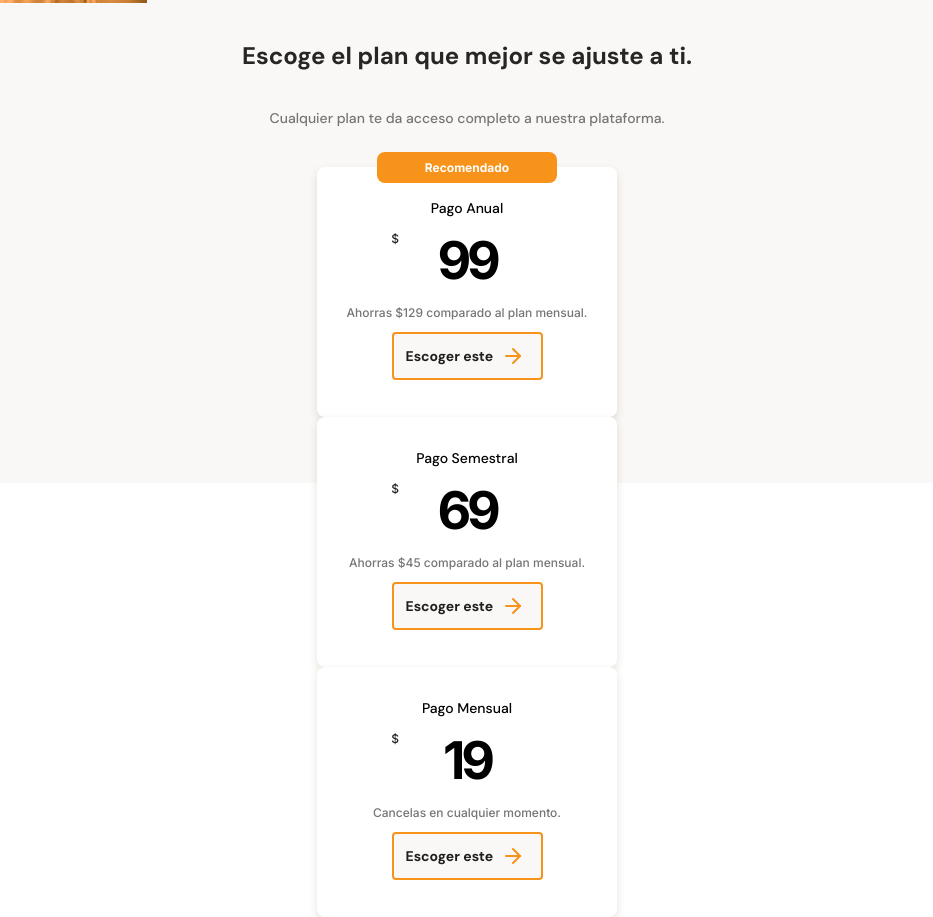
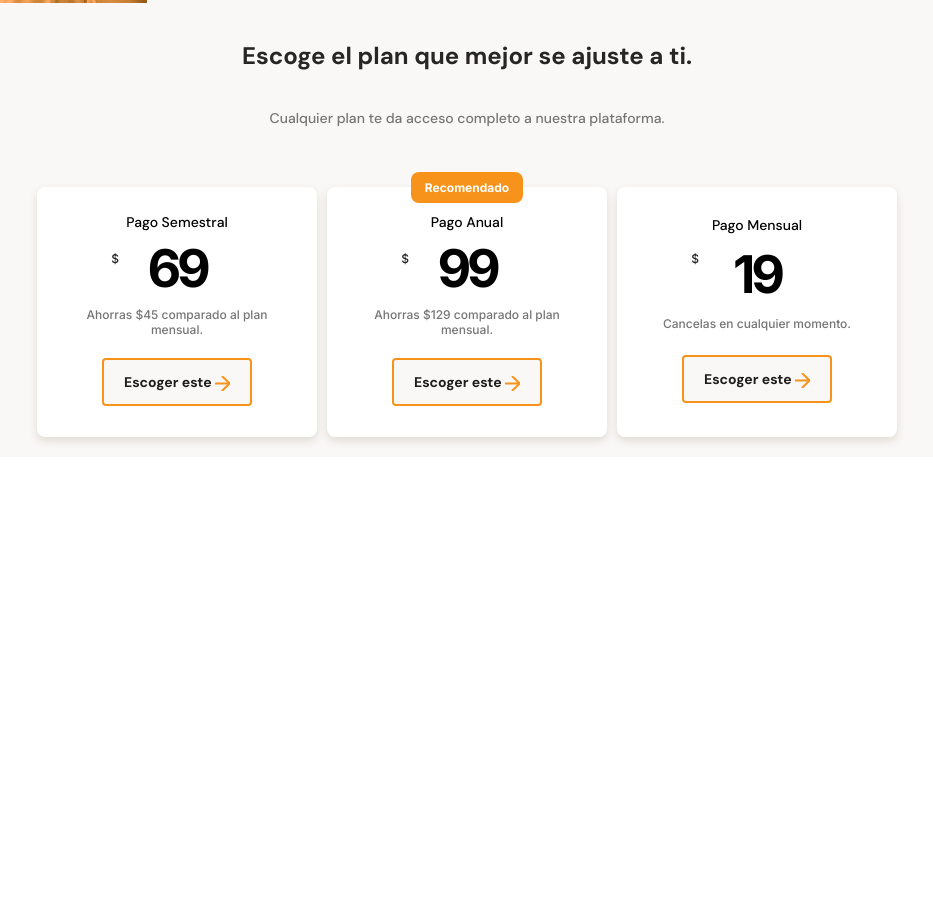
Before and after one commit to odpinerosh/batatabit, a plain HTML site: page index.html in a window 1280 px wide. Shown: the part 2460-3377 px from the top of the page, without its empty margins (173-1106 px from the left). After the commit the page ends 2917 px from the top, so only its background shows below. Drawn offline with Linux system fonts and the light colour scheme.

Commit message:
Finished Cards Section

```diff
--- a/index.html
+++ b/index.html
@@ -128,7 +128,17 @@
                 <h2>Escoge el plan que mejor se ajuste a ti.</h2>
                 <p>Cualquier plan te da acceso completo a nuestra plataforma.</p>
             </div>
+            <!-- Scroll Horizontal -->
             <div class="plans-cards-container">
+                <div class="plan-card">
+                    <div class="plan-card--body">
+                        <h3 class="plan-card--body-period">Pago Semestral</h3>
+                        <p class="plan-card--body-price"><span>$</span>69</p>
+                        <p class="plan-card--body-note">Ahorras $45 comparado al plan mensual.</p>
+                        <button class="plan-card--body-cta">Escoger este <span class="card-button-img"></span> </button>
+                    </div>
+
+                </div>
                 <div class="plan-card">
                     <p class="plan-card--topbutton">
                         Recomendado
@@ -139,16 +149,6 @@
                         <p class="plan-card--body-note">Ahorras $129 comparado al plan mensual.</p>
                         <button class="plan-card--body-cta">Escoger este <span class="card-button-img"></span> </button>
                     </div>
-
-                </div>
-                <div class="plan-card">
-                    <div class="plan-card--body">
-                        <h3 class="plan-card--body-period">Pago Semestral</h3>
-                        <p class="plan-card--body-price"><span>$</span>69</p>
-                        <p class="plan-card--body-note">Ahorras $45 comparado al plan mensual.</p>
-                        <button class="plan-card--body-cta">Escoger este <span class="card-button-img"></span> </button>
-                    </div>
-
                 </div>
                 <div class="plan-card">
                     <div class="plan-card--body">
--- a/styles/main.css
+++ b/styles/main.css
@@ -421,7 +421,7 @@ main {
 .plans {
     font-family: 'DM Sans', sans-serif;
     font-style: normal;
-    height: 480px;
+    height: auto;
     min-width: 320px;
     max-width: 900px;
     margin: 0 auto;
@@ -449,27 +449,32 @@ main {
     font-weight: 500;
     font-size: 1.4rem;
     line-height: 1.8rem;
-    padding-bottom: 4rem;
+    padding-bottom: 1rem;
 }
 
 .plans-cards-container {
-    /*display: flex;
+    display: flex;
     flex-flow: row nowrap;
-    height: 30vh;
-    margin: 3rem auto;*/
+    gap: 10px;
+    height: 320px;
+    overflow-x: scroll;
+    overscroll-behavior-x: contain;
+    padding: 0 2rem;
+    scroll-snap-type: x proximity;
 }
 
 .plan-card {
-    position: relative;
-    padding: 0 15px;
-    width: 70%;
-    margin: 0 auto;
+    background: var(--just-white);
+    border-radius: 8px;
+    box-shadow: 0px 4px 8px rgba(89, 73, 30, 0.16);
+    height: 250px;
+    margin: 50px auto 20px;
     max-width: 300px;
     min-width: 230px;
-    height: 250px;
-    background: var(--just-white);
-    box-shadow: 0px 4px 8px rgba(89, 73, 30, 0.16);
-    border-radius: 8px;
+    padding: 0 15px;
+    position: relative;
+    scroll-snap-align: center;
+    width: 70%;
 }
 
 .plan-card--topbutton {
@@ -485,12 +490,12 @@ main {
     font-size: 12px;
     height: 31px;
     justify-content: center;
-    left: 20%;
+    left: 30%;
     line-height: 15px;
     position: absolute;
     text-align: center;
     top: -15px;
-    width: 60%;
+    width: 40%;
 }
 
 .plan-card--body {
@@ -511,8 +516,8 @@ main {
     font-family: 'Inter', sans-serif;
     font-style: normal;
     font-weight: 700;
-    font-size: 52px;
-    line-height: 63px;
+    font-size: 5.2rem;
+    line-height: 6.3rem;
     letter-spacing: -0.08em;
     color: var(--just-black);
 }
@@ -523,52 +528,50 @@ main {
     font-style: normal;
     font-weight: 500;
     height: 1.2rem;
+    left: 70px;
     position: absolute;
     width: 1.2rem;
     top: 40px;
-    left: 70px;
 }
 
 .plan-card--body-note {
     font-family: 'Inter', sans-serif;
     font-style: normal;
     font-weight: 500;
-    font-size: 12px;
-    line-height: 15px;
+    font-size: 1.2rem;
+    line-height: 1.5rem;
     padding: 0 1rem;
     text-align: center;
     color: #757575;
 }
 
 .plan-card--body-cta {
+    /*align-items: center;*/
     align-self: center;
-    color: var(--black);
-    display: flex;
-    flex-direction: row;
-    align-items: center;
-    width: 151px;
-    height: 48px;
-    left: 85px;
-    top: 2792px;
     background: #FAF8F7;
     border: 2px solid var(--bitcoin-orange);
     border-radius: 4px;
-    font-family: 'DM Sans';
+    color: var(--black);
+    /*display: flex;
+    flex-direction: row;*/
+    font-family: 'DM Sans', sans-serif;
     font-style: normal;
     font-weight: 700;
-    font-size: 14px;
-    line-height: 18px;
+    font-size: 1.4rem;
+    gap: 8px;
+    height: 48px;
+    line-height: 1.8rem;
+    margin-top: 1.5rem;
     padding: 12px;
-    gap: 8px;
-
+    width: 150px;
 }
 
 .card-button-img {
-    display: inline-block;
+    background-image: url('../assets/icons/orange-right-arrow.svg');
     background-position: center;
     background-repeat: no-repeat;
-    background-image: url('../assets/icons/orange-right-arrow.svg');
-    width: 24px;
-    height: 24px;
-
+    display: inline-block;
+    height: 15px;
+    vertical-align: text-bottom;
+    width: 15px;
 }
```
